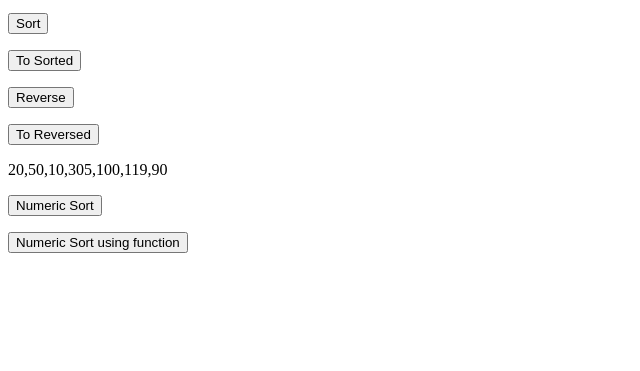
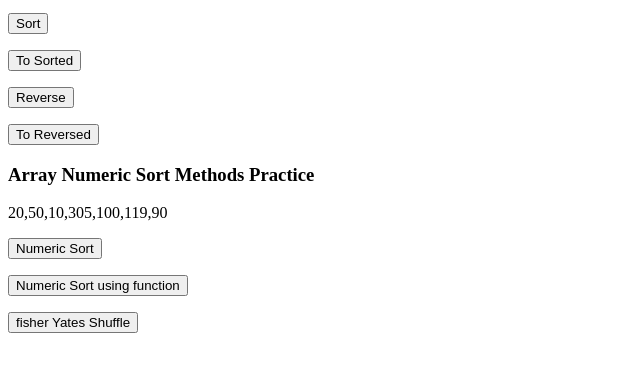
Before and after one commit to sonyphoebeb/BasicFullStackIntroduction, a website: page javscriptBasics/arraySortMethods.html in a window 1280 px wide. Shown: the part 101-472 px from the top of the page, without its empty margins (0-640 px from the left). Drawn offline with Linux system fonts and the light colour scheme.

Commit message:
fisher Yates method practiced

```diff
--- a/javscriptBasics/arraySortMethods.html
+++ b/javscriptBasics/arraySortMethods.html
@@ -23,6 +23,8 @@
     <button onclick="arrayToReversed()">To Reversed</button>
     <p id="arrayToReversedResult"></p>
 
+    <h3>Array Numeric Sort Methods Practice</h3>
+
     <p id="showArray2"></p>
 
     <button onclick="arraySortNum()">Numeric Sort</button>
@@ -31,6 +33,9 @@
     <button onclick="arraySortNum2()">Numeric Sort using function</button>
     <p id="arraySortNum2Result"></p>
 
+    <button onclick="fisherYatesShuffle()">fisher Yates Shuffle</button>
+    <p id="fisherYatesShuffleResult"></p>
+
 </body>
 
 </html>
--- a/javscriptBasics/arraySortMethods.js
+++ b/javscriptBasics/arraySortMethods.js
@@ -4,35 +4,51 @@ let myFamily = ["Rambabu", "Jyothi", "Shyamala", "Sony", "Nani"];
 document.getElementById("showArray").innerHTML = myFamily;
 
 //fun to sort an array
-function arraySort(){
+function arraySort() {
     document.getElementById("arraySortResult").innerHTML = myFamily.sort();
 }
 
 //same as sort but toSorted will not alter the original array
-function arrayToSorted(){
+function arrayToSorted() {
     document.getElementById("arrayToSortedResult").innerHTML = myFamily.toSorted();
 }
 
 //fun to reverse an array
-function arrayReverse(){
+function arrayReverse() {
     document.getElementById("arrayReverseResult").innerHTML = myFamily.reverse();
 }
 
 //same as sort but toReversed will not alter the original array
-function arrayToReversed(){
+function arrayToReversed() {
     document.getElementById("arrayToReversedResult").innerHTML = myFamily.toReversed();
 }
 
 // Sample Array 2
 let numbers = [20, 50, 10, 305, 100, 119, 90];
-document.getElementById("showArray2").innerHTML = numbers;
+
+window.onload = function () {
+    document.getElementById("showArray2").innerHTML = numbers;
+  };
 
 //fun to sort num array 1s,2s,3s
-function arraySortNum(){
+function arraySortNum() {
     document.getElementById("arraySortNumResult").innerHTML = numbers.sort();
 }
 
 //fun to sort num array correctly by writing a fun
-function arraySortNum2(){
-    document.getElementById("arraySortNum2Result").innerHTML = numbers.sort(function (a,b) {return a - b});
+function arraySortNum2() {
+    document.getElementById("arraySortNum2Result").innerHTML = numbers.sort(function (a, b) { return a - b });
 }
+
+//fun to get random array elements using fisher Yates method
+function fisherYatesShuffle() {
+    debugger;
+    for (let i = numbers.length - 1; i > 0; i--) {
+      let j = Math.floor(Math.random() * (i + 1)); // Pick a random index from 0 to i
+
+      // Swap numbers[i] and numbers[j]
+      [numbers[i], numbers[j]] = [numbers[j], numbers[i]];
+    }
+
+    document.getElementById("fisherYatesShuffleResult").innerHTML = numbers;
+  }
```
